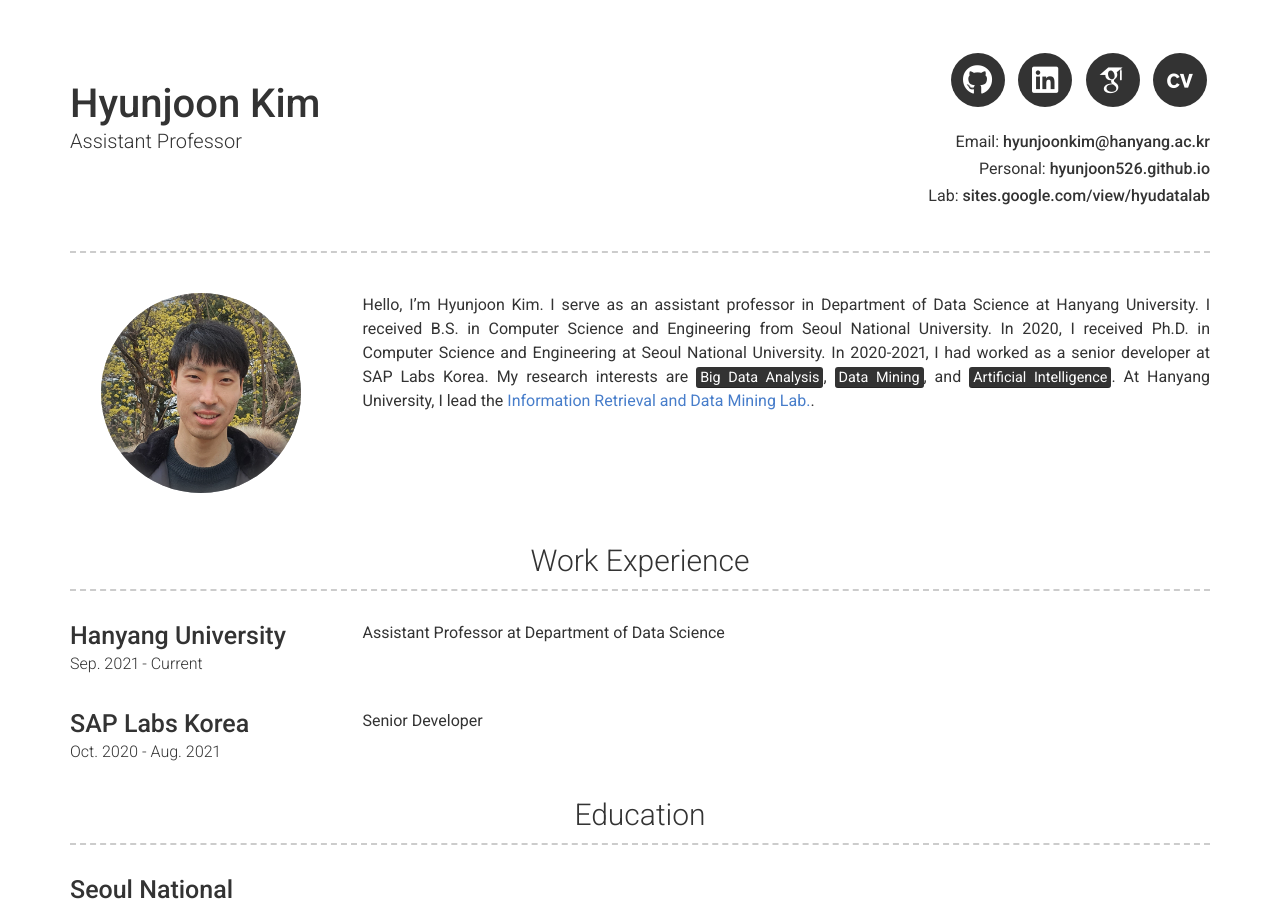
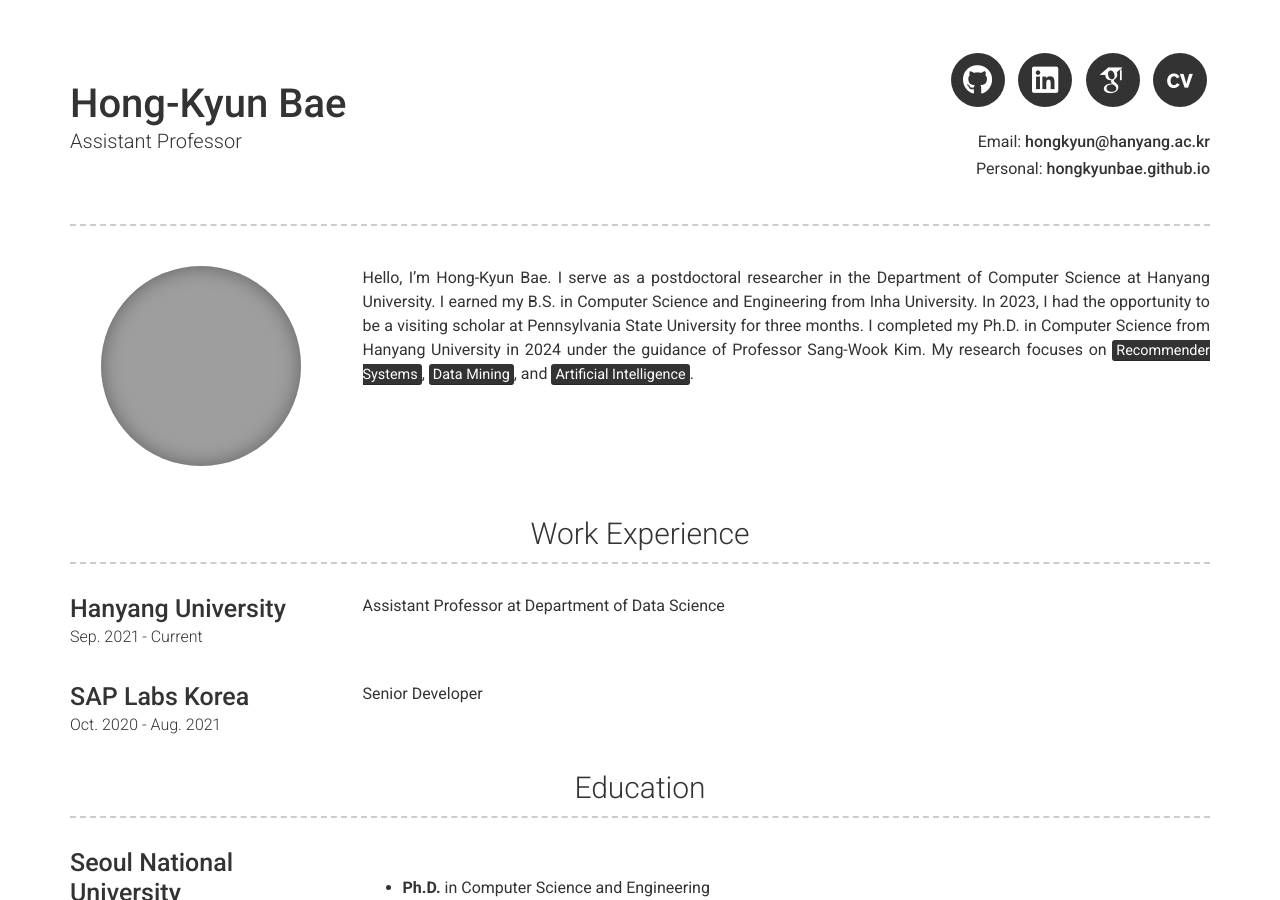
Before and after one commit to hongkyun-bae/hongkyun-bae.github.io, a Jekyll site: the page built from index.md, in a window 1280 px wide and 900 px high. Built offline with Jekyll 4.4.1, drawn with Linux system fonts in a browser that asks for light colours; nearby versions of some CDN libraries; some web fonts are replaced; some of the changed text lies outside the part shown; grey boxes are pictures that could not be loaded.

Commit message:
Update _config.yml

```diff
--- a/_config.yml
+++ b/_config.yml
@@ -1,35 +1,35 @@
 # Site
-repository: Hyunjoon526/hyunjoon526.github.io
+repository: hongkyun-bae/hongkyunbae.github.io
 favicon: images/favicon.ico
 
 # Personal info
-name: Hyunjoon Kim
+name: Hong-Kyun Bae
 title: Assistant Professor
 #email: hjkim@theory.snu.ac.kr
-email: hyunjoonkim@hanyang.ac.kr
-website: hyunjoon526.github.io
-lab: sites.google.com/view/hyudatalab
+email: hongkyun@hanyang.ac.kr
+website: hongkyunbae.github.io
+#lab: sites.google.com/view/hyudatalab
 
 # Social links
 #twitter_username: facespics
-github_username:  hyunjoon526
+github_username:  hongkyun-bae
 # dribbble_username: jekyll
 # facebook_username: jekyll
 # flickr_username: jekyll
 #instagram_username: chillwildlife
-linkedin_username: hyunjoon-kim
+linkedin_username: hong-kyun-bae
 # pinterest_username: jekyll
 #youtube_username: globalmtb
 # googleplus_username: +jekyll
-googlescholar_username: yrPlV5kAAAAJ&hl=en
-cv_username: hjkimCV
+googlescholar_username: pmX6O10AAAAJ&hl=en
+cv_username: hkbaeCV
 
 # About Section
 # about_title: About Me
-about_profile_image: images/profile.jpg
+about_profile_image: images/hkbae.jpg
 about_content: | # this will include new lines to allow paragraphs
-  Hello, I'm Hyunjoon Kim. I serve as an assistant professor in Department of Data Science at Hanyang University. I received B.S. in Computer Science and Engineering from Seoul National University. In 2020, I received Ph.D. in Computer Science and Engineering at Seoul National University. In 2020-2021, I had worked as a senior developer at SAP Labs Korea.
-  My research interests are <mark>Big Data Analysis</mark>, <mark>Data Mining</mark>, and <mark>Artificial Intelligence</mark>. At Hanyang University, I lead the [Information Retrieval and Data Mining Lab.](https://sites.google.com/view/hyudatalab).
+  Hello, I'm Hong-Kyun Bae. I serve as a postdoctoral researcher in the Department of Computer Science at Hanyang University. I earned my B.S. in Computer Science and Engineering from Inha University. In 2023, I had the opportunity to be a visiting scholar at Pennsylvania State University for three months. I completed my Ph.D. in Computer Science from Hanyang University in 2024 under the guidance of Professor Sang-Wook Kim.
+  My research focuses on <mark>Recommender Systems</mark>, <mark>Data Mining</mark>, and <mark>Artificial Intelligence</mark>.
 
 # Education Section
 educaton_title: Education
@@ -56,7 +56,7 @@
 footer_show_references: true
 
 # Build settings
-remote_theme: Hyunjoon526/hyunjoon526.github.io
+remote_theme: hongkyun-bae/hongkyunbae.github.io
 
 sass:
   sass_dir: _sass
```
